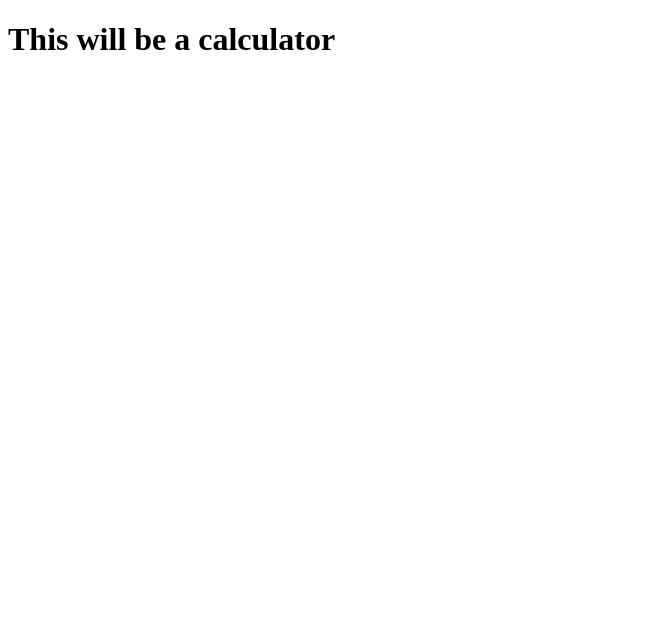
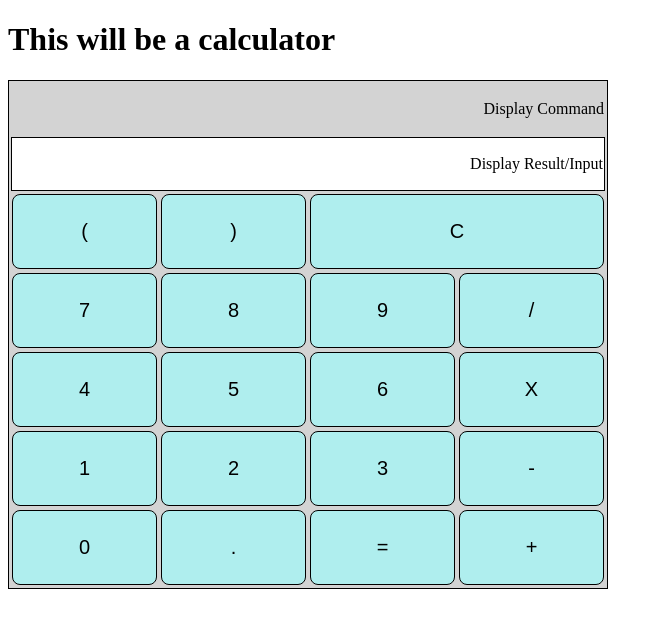
Before and after one commit to Elesrath/seng513Assignment2, a plain HTML site: page index.html in a window 1280 px wide. Shown: the whole page, without its empty margins (0-663 px from the left). Drawn offline with Linux system fonts and the light colour scheme.

Commit message:
Initial Calculator Style

```diff
--- a/index.html
+++ b/index.html
@@ -3,8 +3,86 @@
     <head>
         <meta charset="UTF-8">
         <title>Calculator</title>
+        <link rel="stylesheet" type="text/css" href="style.css">
     </head>
     <body>
         <h1>This will be a calculator</h1>
+        <div class="centered">
+            <table>
+                <tr>
+                    <td colspan="4" class="textBoxNoFill">Display Command</td>
+                </tr>
+                <tr>
+                    <td colspan="4" class="textBox">Display Result/Input</td>
+                </tr>
+                <tr>
+                    <td>
+                        <button>(</button>
+                    </td>
+                    <td>
+                        <button>)</button>
+                    </td>
+                    <td colspan="2">
+                        <button class="doubleWidth">C</button>
+                    </td>
+                </tr>
+                <tr>
+                    <td>
+                        <button>7</button>
+                    </td>
+                    <td>
+                        <button>8</button>
+                    </td>
+                    <td>
+                        <button>9</button>
+                    </td>
+                    <td>
+                        <button>/</button>
+                    </td>
+                </tr>
+                <tr>
+                    <td>
+                        <button>4</button>
+                    </td>
+                    <td>
+                        <button>5</button>
+                    </td>
+                    <td>
+                        <button>6</button>
+                    </td>
+                    <td>
+                        <button>X</button>
+                    </td>
+                </tr>
+                <tr>
+                    <td>
+                        <button>1</button>
+                    </td>
+                    <td>
+                        <button>2</button>
+                    </td>
+                    <td>
+                        <button>3</button>
+                    </td>
+                    <td>
+                        <button>-</button>
+                    </td>
+                </tr>
+                <tr>
+                    <td>
+                        <button>0</button>
+                    </td>
+                    <td>
+                        <button>.</button>
+                    </td>
+                    <td>
+                        <button>=</button>
+                    </td>
+                    <td>
+                        <button>+</button>
+                    </td>
+                </tr>
+            </table>
+        </div>
     </body>
 </html>
--- /dev/null
+++ b/style.css
@@ -0,0 +1,31 @@
+table {
+    background-color: lightgray;
+    border: 1px solid black;
+    width: 600px;
+
+}
+
+button {
+    background-color: paleturquoise;
+    border: 1px solid black;
+    border-radius: 8px;
+    width: 145px;
+    height: 75px;
+    font-size: 20px;
+}
+
+.doubleWidth {
+    width: 294px;
+}
+
+.textBox {
+    background-color: white;
+    border: 1px solid black;
+    height: 50px;
+    text-align: right;
+}
+
+.textBoxNoFill {
+    height: 50px;
+    text-align: right;
+}
```
